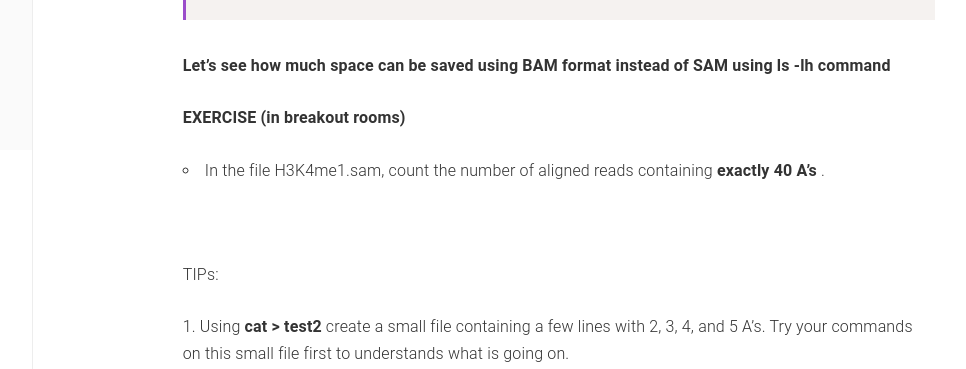
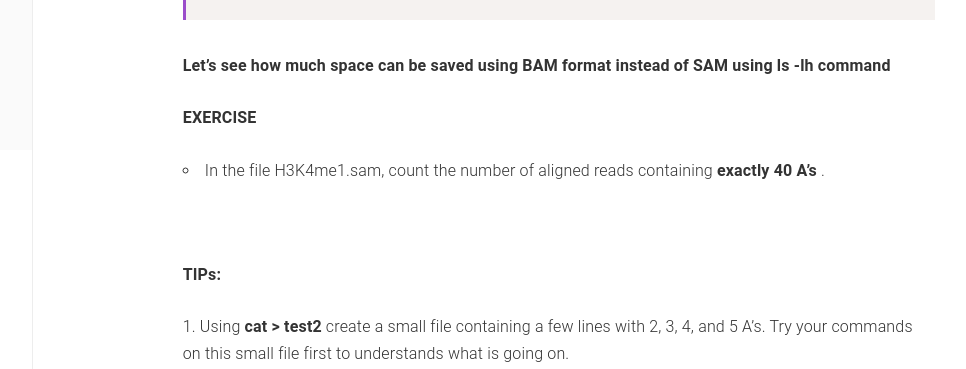
Before and after one commit to biocorecrg/PhD_course_genomics_format_2022, a Jekyll site: the page built from docs/alignment.md, in a window 1280 px wide. Shown: the part 3687-4056 px from the top of the page, without its empty margins (180-1146 px from the left). Built offline with Jekyll 4.4.1, drawn with Linux system fonts in a browser that asks for light colours.

Commit message:
Update alignment.md

```diff
--- a/docs/alignment.md
+++ b/docs/alignment.md
@@ -101,13 +101,13 @@ wget https://biocorecrg.github.io/PhD_course_genomics_format_2022/data/H3K4me1.b
 
 
 
-**EXERCISE (in breakout rooms)**
+**EXERCISE**
 <br>
 * In the file H3K4me1.sam, count the number of aligned reads containing **exactly 40 A's** .
 
  <br>
 
- TIPs:
+ **TIPs:**
   1. Using **cat > test2** create a small file containing a few lines with 2, 3, 4, and 5 A's. Try your commands on this small file first to understands what is going on.
   2. Look up **man grep** for options to use grep with extended regular expressions.
   3. Look up **man grep** for basic regular expressions or this resource [https://www.codingame.com/playgrounds/218/regular-expressions-basics/repetitions](https://www.codingame.com/playgrounds/218/regular-expressions-basics/repetitions)
```
